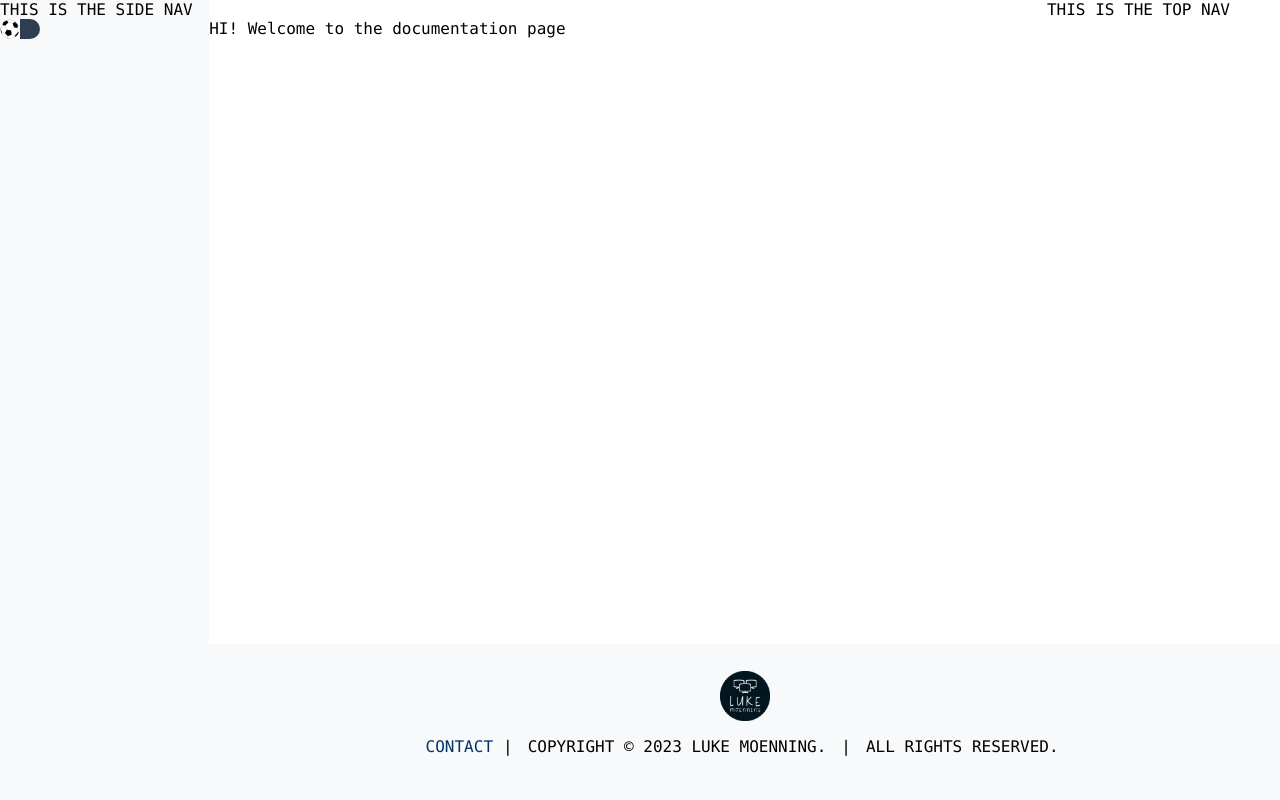
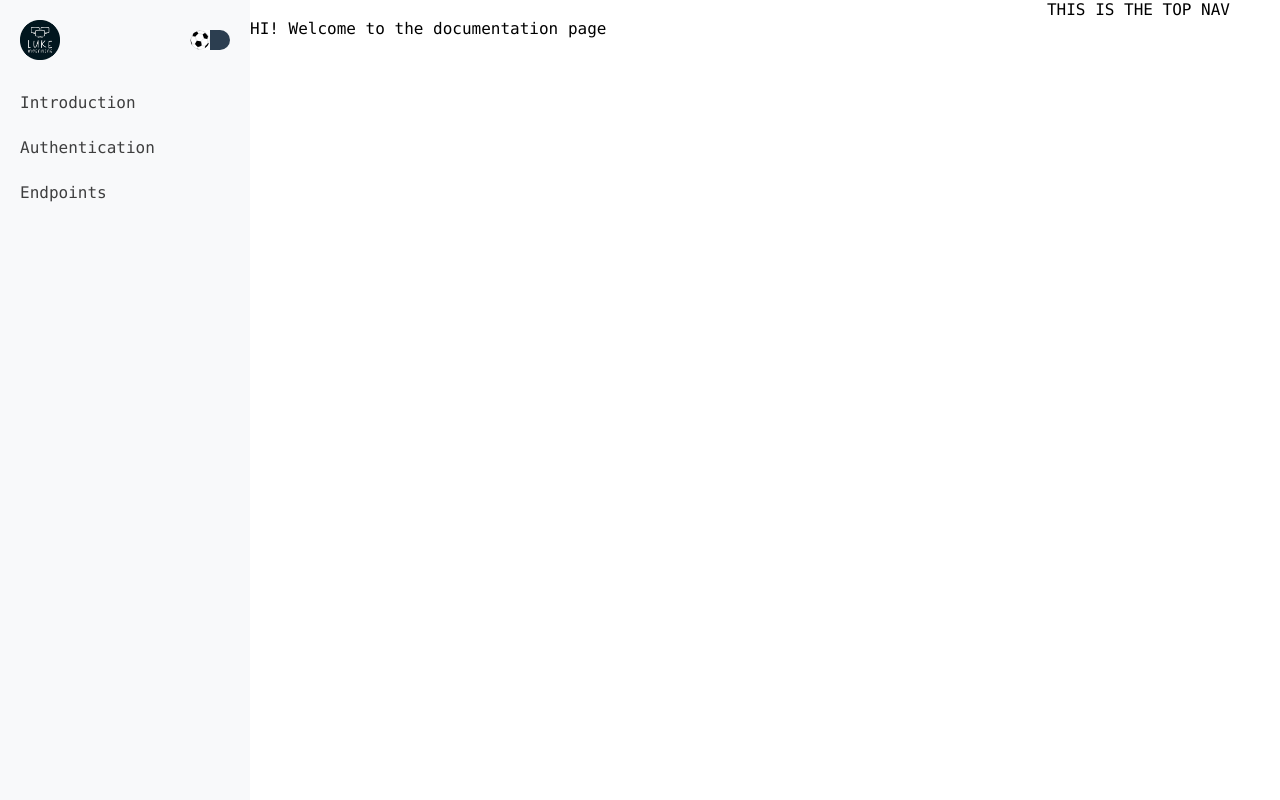
Before and after one commit to lukemoenning/api-portfolio, a Next.js app in the folder client/: page / in a window 1280 px wide. Shown: the top 800 px of the page. Built offline with nearby package versions, Linux system fonts and the light colour scheme.

Commit message:
side-nav work

```diff
--- a/client/app/components/footer/footer.styles.ts
+++ b/client/app/components/footer/footer.styles.ts
@@ -1,13 +1,13 @@
 import styled from 'styled-components'
 
-import { theme } from '@/app/libs/random-variables'
+import { randomVariables } from '@/app/libs/random-variables'
 
 export const FooterWrapper = styled.div`
   background-color: var(--footer-color);
   display: flex;
   flex-direction: column;
   align-items: center;
-  height: ${theme.footer.height};
+  min-height: ${randomVariables.footer.height};
   width: 100%;
   justify-content: center;
 `
--- a/client/app/components/navigation/navigation-link/navigation-link.styles.ts
+++ b/client/app/components/navigation/navigation-link/navigation-link.styles.ts
@@ -1,6 +1,13 @@
 import styled from 'styled-components'
+
+import { randomVariables } from '@/app/libs/random-variables'
 
 export const NavigationLinkWrapper = styled.div`
   display: flex;
-  flex-direction: column;
+  justify-content: flex-start;
+  align-items: center;
+  width: 80%;
+  height: 25px;
+  margin: 10px;
+  margin-left: ${randomVariables.navigation.side.leftMargin};
 `
--- a/client/app/components/navigation/navigation-link/navigation-link.tsx
+++ b/client/app/components/navigation/navigation-link/navigation-link.tsx
@@ -1,9 +1,19 @@
 import * as S from './navigation-link.styles'
 
-const NavigationLink: React.FC = () => {
+import Link from '@/app/libs/basic-components/link/link'
+
+export interface NavigationLinkProps {
+  href: string
+  text: string
+}
+
+const NavigationLink: React.FC<NavigationLinkProps> = ({
+  href,
+  text
+}: NavigationLinkProps) => {
   return (
     <S.NavigationLinkWrapper>
-      <div>THIS IS A NAV LINK</div>
+      <Link href={href} text={text} color={'var(--text-color)'} />
     </S.NavigationLinkWrapper>
   )
 }
--- a/client/app/components/navigation/side-navigation/side-navigation.styles.ts
+++ b/client/app/components/navigation/side-navigation/side-navigation.styles.ts
@@ -1,11 +1,19 @@
 import styled from 'styled-components'
 
-import { theme } from '@/app/libs/random-variables'
+import { randomVariables } from '@/app/libs/random-variables'
 
 export const SideNavigationWrapper = styled.div`
-  background-color: var(--sidenav-color);
   display: flex;
   flex-direction: column;
-  width: ${theme.navigation.side.width};
+  width: ${randomVariables.navigation.side.width};
   height: 100vh;
+  background-color: var(--sidenav-color);
+  position: fixed;
 `
+
+export const SideNavigationTop = styled.div`
+  display: flex;
+  justify-content: space-between;
+  align-items: center;
+  margin: ${randomVariables.navigation.side.leftMargin};
+`
--- a/client/app/components/navigation/side-navigation/side-navigation.tsx
+++ b/client/app/components/navigation/side-navigation/side-navigation.tsx
@@ -1,12 +1,34 @@
 import * as S from './side-navigation.styles'
 
+import NavigationLink, {
+  NavigationLinkProps
+} from '@/app/components/navigation/navigation-link/navigation-link'
 import ThemeToggle from '@/app/components/theme-toggle/theme-toggle'
+import CustomImage from '@/app/libs/basic-components/custom-image/custom-image'
 
 const SideNavigation: React.FC = () => {
+  const documentationBaseURL = 'https://lukemoenning.com'
+
+  const navigationItems: NavigationLinkProps[] = [
+    { text: 'Introduction', href: documentationBaseURL },
+    { text: 'Authentication', href: documentationBaseURL },
+    { text: 'Endpoints', href: documentationBaseURL }
+  ]
+
   return (
     <S.SideNavigationWrapper>
-      <div>THIS IS THE SIDE NAV</div>
-      <ThemeToggle />
+      <S.SideNavigationTop>
+        <CustomImage src="/images/logo.png" alt="logo" height={40} width={40} />
+        <ThemeToggle />
+      </S.SideNavigationTop>
+
+      {navigationItems.map((item) => (
+        <NavigationLink
+          key={'side-navigation-' + item.text}
+          href={item.href}
+          text={item.text}
+        />
+      ))}
     </S.SideNavigationWrapper>
   )
 }
--- a/client/app/components/page-layout/page-layout.styles.ts
+++ b/client/app/components/page-layout/page-layout.styles.ts
@@ -1,19 +1,22 @@
 import styled from 'styled-components'
+
+import { randomVariables } from '@/app/libs/random-variables'
 
 export const PageLayoutWrapper = styled.div`
   display: flex;
   background-color: var(--background);
 `
 
-export const PageLayoutContentWrapper = styled.div`
+export const PageLayoutRightWrapper = styled.div`
   display: flex;
   flex-direction: column;
   height: 100vh;
   width: 100%;
+  margin-left: ${randomVariables.navigation.side.width};
 `
 
 export const PageLayoutContent = styled.div`
-  height: 100%;
+  min-height: 100vh;
   width: 100%;
   overflow: auto;
 `
--- a/client/app/components/page-layout/page-layout.tsx
+++ b/client/app/components/page-layout/page-layout.tsx
@@ -20,11 +20,11 @@ const PageLayout: React.FC<PageLayoutProps> = ({
   return (
     <S.PageLayoutWrapper>
       {!is404Page && <SideNavigation />}
-      <S.PageLayoutContentWrapper>
+      <S.PageLayoutRightWrapper>
         {!is404Page && <TopNavigation />}
         <S.PageLayoutContent>{children}</S.PageLayoutContent>
         {!is404Page && <Footer />}
-      </S.PageLayoutContentWrapper>
+      </S.PageLayoutRightWrapper>
     </S.PageLayoutWrapper>
   )
 }
--- /dev/null
+++ b/client/app/libs/basic-components/link/link.styles.ts
@@ -0,0 +1,13 @@
+import styled from 'styled-components'
+
+export const LinkWrapper = styled.a<{ color: string; hoverColor: string }>`
+  color: ${(props) => props.color};
+  text-decoration: none;
+  transition: color 0.2s ease-in-out;
+  opacity: 0.75;
+
+  &:hover {
+    color: ${(props) => props.hoverColor};
+    opacity: 1;
+  }
+`
--- a/client/app/libs/basic-components/link/link.tsx
+++ b/client/app/libs/basic-components/link/link.tsx
@@ -1,8 +1,11 @@
+import * as S from './link.styles'
+
 interface LinkProps {
   href: string
   text: string
   tag?: TagType
   color?: string
+  hoverColor?: string
 }
 
 type TagType = 'p' | 'h1' | 'h2' | 'h3' | 'h4' | 'h5' | 'h6'
@@ -11,15 +14,16 @@ const Link: React.FC<LinkProps> = ({
   href,
   text,
   tag = 'p',
-  color = 'var(--primary-color)'
+  color = 'var(--primary-color)',
+  hoverColor = color
 }) => {
   const CustomTag = tag as keyof JSX.IntrinsicElements
 
   return (
     <CustomTag>
-      <a href={href} style={{ color: color, textDecoration: 'none' }}>
+      <S.LinkWrapper href={href} color={color} hoverColor={hoverColor}>
         {text}
-      </a>
+      </S.LinkWrapper>
     </CustomTag>
   )
 }
--- a/client/app/libs/random-variables.ts
+++ b/client/app/libs/random-variables.ts
@@ -1,7 +1,8 @@
-export const theme = {
+export const randomVariables = {
   navigation: {
     side: {
-      width: '250px'
+      width: '250px',
+      leftMargin: '20px'
     },
     top: {
       height: '60px'
```
